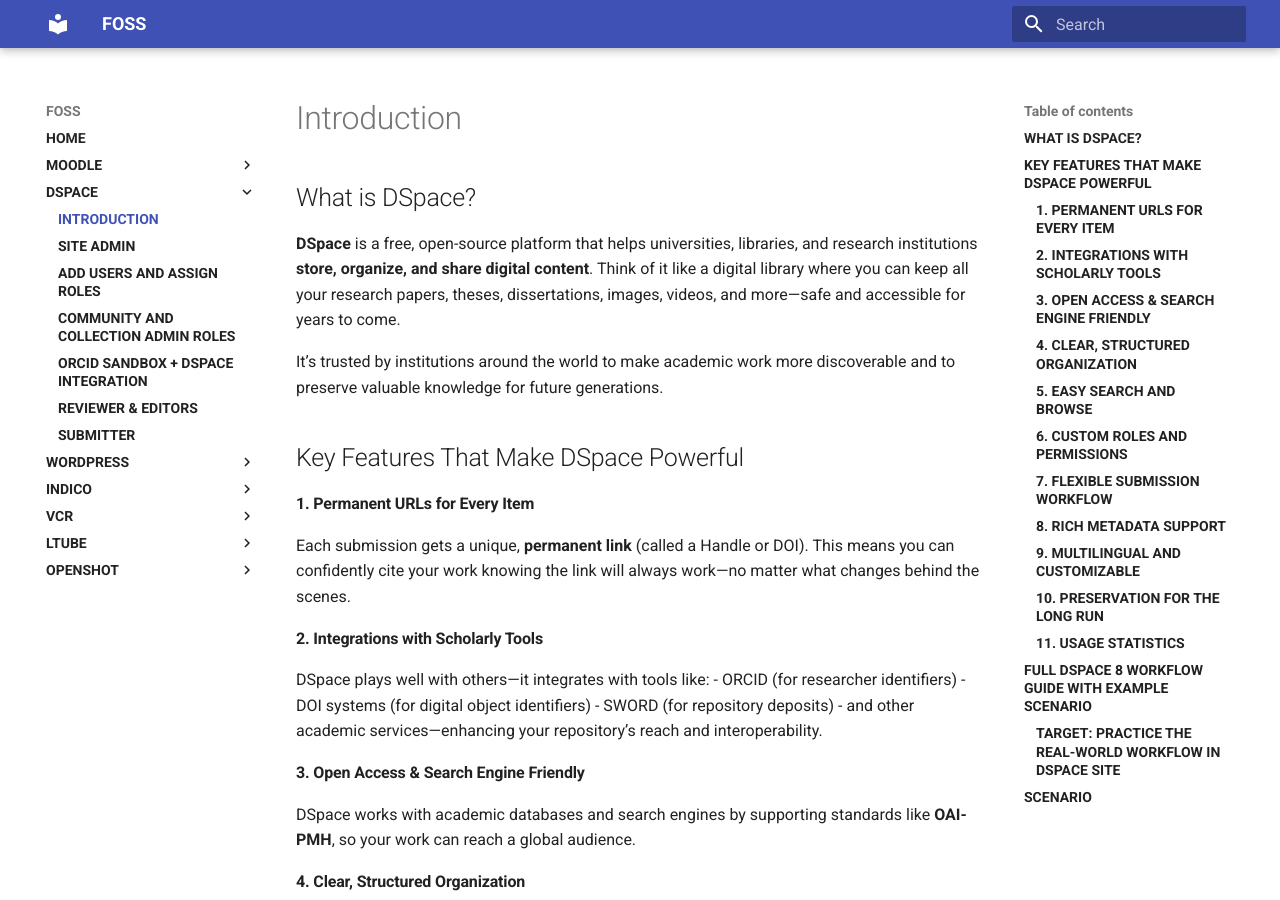
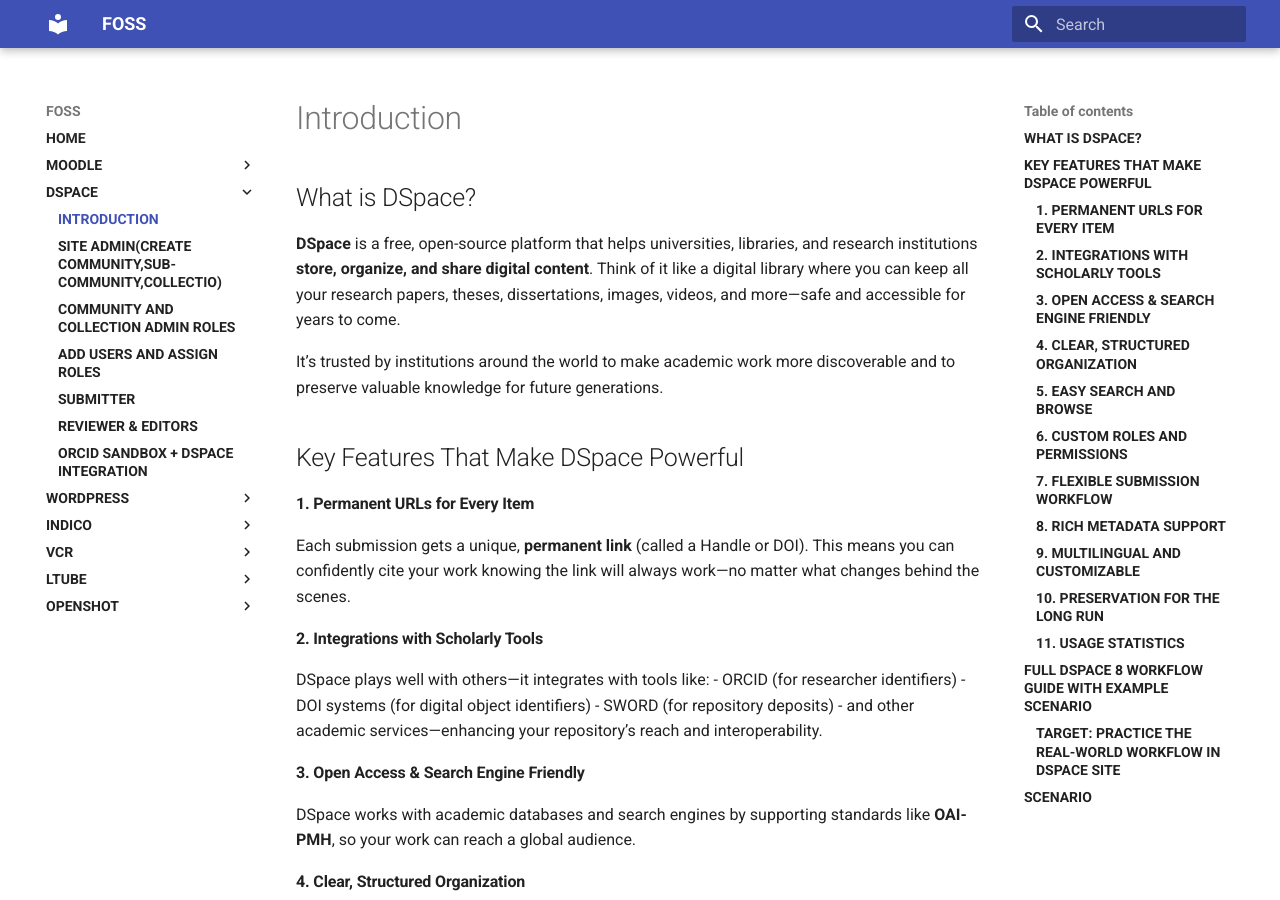
Before and after one commit to LEARN-LK/FOSS-LABWORK-HOST, an MkDocs documentation site: the page built from docs/dspace/README.md, in a window 1280 px wide and 900 px high. Built offline with MkDocs 1.6.1 and Material for MkDocs 9.7.7, drawn with Linux system fonts in a browser that asks for light colours; some of the changed lines change nothing that is shown.

Commit message:
all updated-DSpace-all-ok

```diff
--- a/docs/dspace/README.md
+++ b/docs/dspace/README.md
@@ -82,9 +82,10 @@
 ---
 
 
-1. [Create Community, Sub-Community & Collection](https://raw.githubusercontent.com/LEARN-LK/DSpace/main/siteadmin.md)
-2. [Community admin/Faculty Admin), Collections admin/Department Admin)](https://raw.githubusercontent.com/LEARN-LK/DSpace/main/Community&Collection-Admin.md)
-3. [Add Users to Each Role in DSpace](https://raw.githubusercontent.com/LEARN-LK/DSpace/main/AddUserstoDSpace.md)
-4. [Submitter](https://raw.githubusercontent.com/LEARN-LK/DSpace/main/Submitter.md)
-5. [Reviewer/Editor/FinalEditor](https://raw.githubusercontent.com/LEARN-LK/DSpace/main/reviewer_editor_finalEditor.md)
-6. [Steps to Integrate ORCID Sandbox to DSpace](https://raw.githubusercontent.com/LEARN-LK/DSpace/main/Integrate-ORCID-Sandbox.md)
+
+1. [Create Community, Sub-Community & Collection](https://learn-lk.github.io/FOSS-LABWORK-HOST/dspace/siteadmin)
+2. [Community admin/Faculty Admin), Collections admin/Department Admin)](https://learn-lk.github.io/FOSS-LABWORK-HOST/dspace/Community&Collection-Admin)
+3. [Add Users to Each Role in DSpace](https://learn-lk.github.io/FOSS-LABWORK-HOST/dspace/AddUserstoDSpace)
+4. [Submitter](https://learn-lk.github.io/FOSS-LABWORK-HOST/dspace/Submitter)
+5. [Reviewer/Editor/FinalEditor](https://learn-lk.github.io/FOSS-LABWORK-HOST/dspace/reviewer_editor_finalEditor)
+6. [Steps to Integrate ORCID Sandbox to DSpace](https://learn-lk.github.io/FOSS-LABWORK-HOST/dspace/Integrate-ORCID-Sandbox)
--- a/mkdocs.yml
+++ b/mkdocs.yml
@@ -57,12 +57,12 @@
       - Safe Exam Browser: moodle/StudentGuide/Safe-Exam-Browser.md
   - DSpace:
     - Introduction: dspace/README.md
-    - Site Admin: dspace/siteadmin.md
+    - Site Admin(Create Community,Sub-Community,Collectio): dspace/siteadmin.md
+    - Community and Collection Admin Roles: dspace/Community&Collection-Admin.md
     - Add Users and Assign Roles: dspace/AddUserstoDSpace.md
-    - Community and Collection Admin Roles: dspace/Community&Collection-Admin.md
+    - Submitter: dspace/Submitter.md
+    - Reviewer & Editors: dspace/reviewer_editor_finalEditor.md
     - ORCID Sandbox + DSpace integration: dspace/Integrate-ORCID-Sandbox.md
-    - Reviewer & Editors: dspace/reviewer_editor_finalEditor.md
-    - Submitter: dspace/Submitter.md
   - WordPress:
     - Build Your Own Website: wordpress/build-website.md
     - Practice WordPress: wordpress/Practice-Wordpress.md
```
